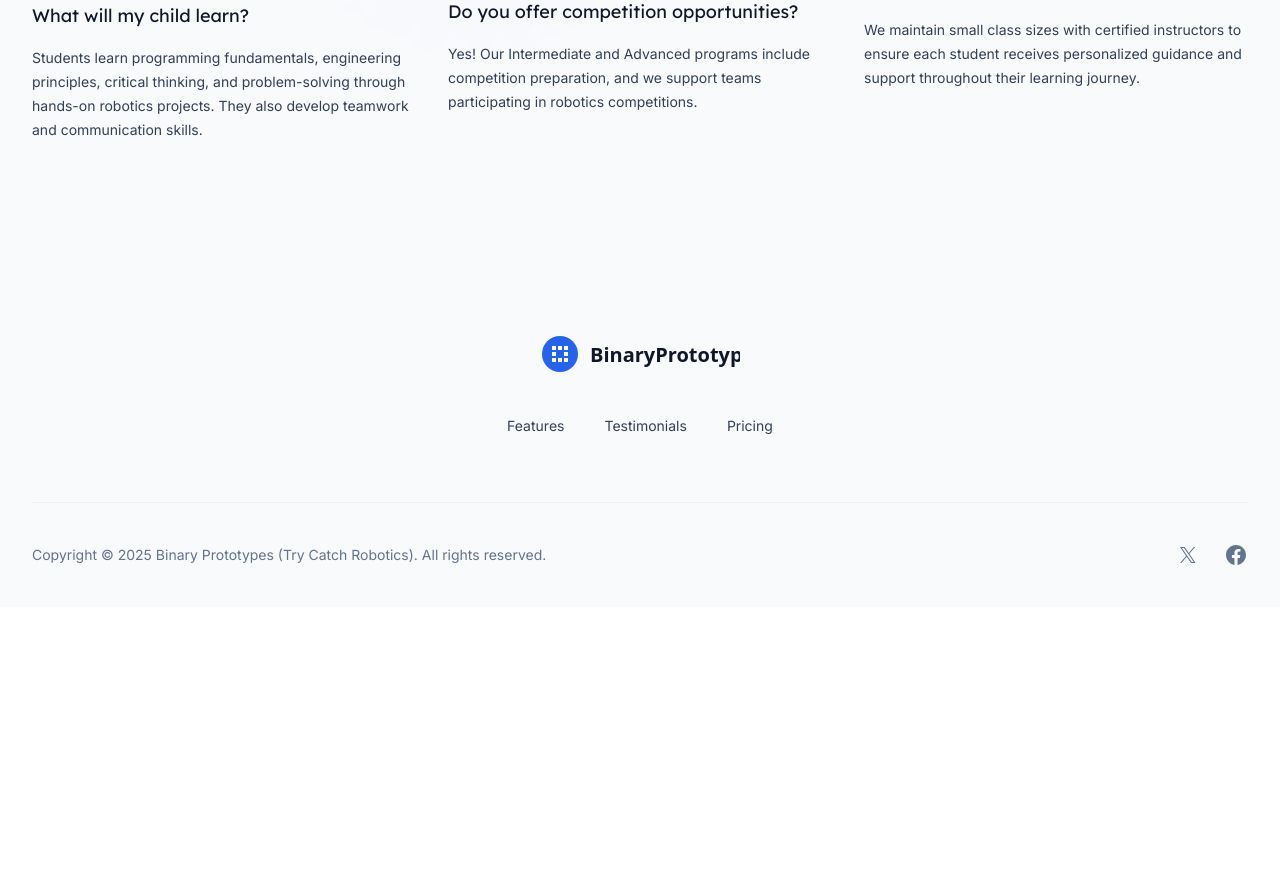
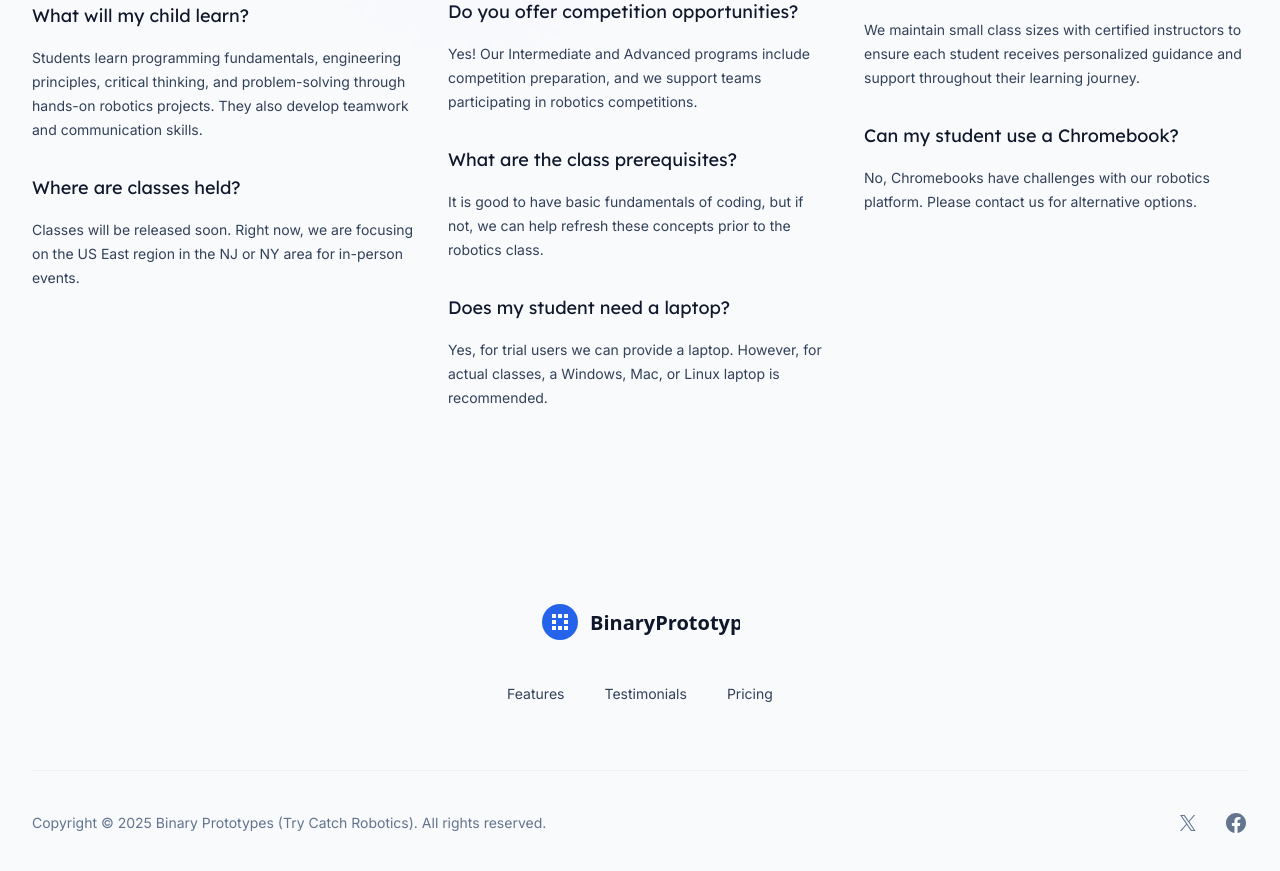
Before and after one commit to ajayverse404/bp, a Next.js app: page / in a window 1280 px wide. Shown: the part 4126-4997 px from the top of the page. Before the commit the page ends 4733 px from the top, so only its background shows below. Built offline with nearby package versions, Linux system fonts and the light colour scheme; no server answers.

Commit message:
feat: expand FAQs section with new questions and answers
- Added new FAQs addressing class locations, prerequisites, laptop requirements, and Chromebook compatibility.
- Enhanced user guidance for prospective students regarding class logistics and technical needs.

```diff
--- a/src/components/Faqs.tsx
+++ b/src/components/Faqs.tsx
@@ -20,6 +20,11 @@ const faqs = [
       answer:
         'Students learn programming fundamentals, engineering principles, critical thinking, and problem-solving through hands-on robotics projects. They also develop teamwork and communication skills.',
     },
+    {
+      question: 'Where are classes held?',
+      answer:
+        'Classes will be released soon. Right now, we are focusing on the US East region in the NJ or NY area for in-person events.',
+    },
   ],
   [
     {
@@ -37,6 +42,16 @@ const faqs = [
       answer:
         'Yes! Our Intermediate and Advanced programs include competition preparation, and we support teams participating in robotics competitions.',
     },
+    {
+      question: 'What are the class prerequisites?',
+      answer:
+        'It is good to have basic fundamentals of coding, but if not, we can help refresh these concepts prior to the robotics class.',
+    },
+    {
+      question: 'Does my student need a laptop?',
+      answer:
+        'Yes, for trial users we can provide a laptop. However, for actual classes, a Windows, Mac, or Linux laptop is recommended.',
+    },
   ],
   [
     {
@@ -53,6 +68,11 @@ const faqs = [
       question: 'What is your instructor-to-student ratio?',
       answer:
         'We maintain small class sizes with certified instructors to ensure each student receives personalized guidance and support throughout their learning journey.',
+    },
+    {
+      question: 'Can my student use a Chromebook?',
+      answer:
+        'No, Chromebooks have challenges with our robotics platform. Please contact us for alternative options.',
     },
   ],
 ]
```
